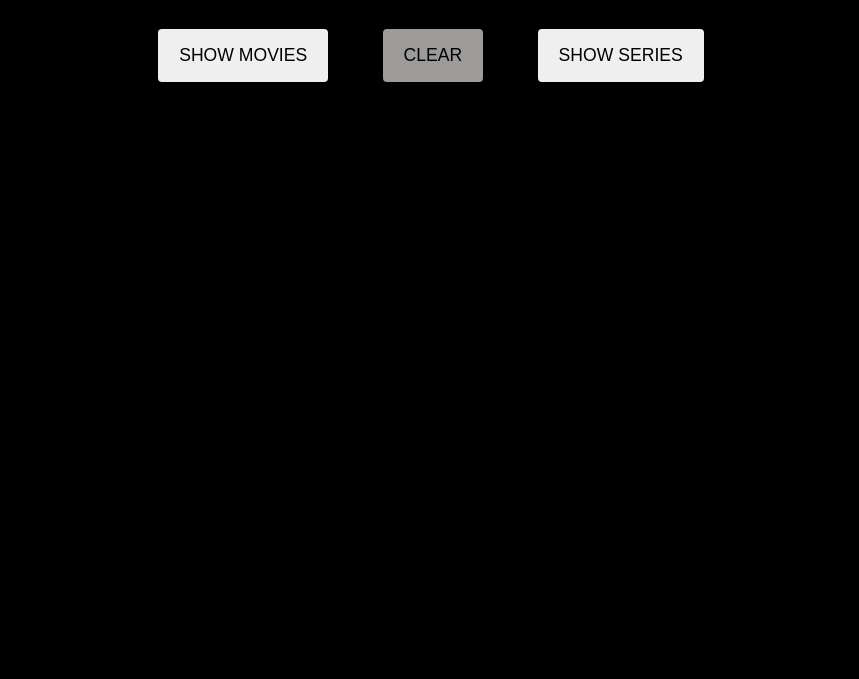
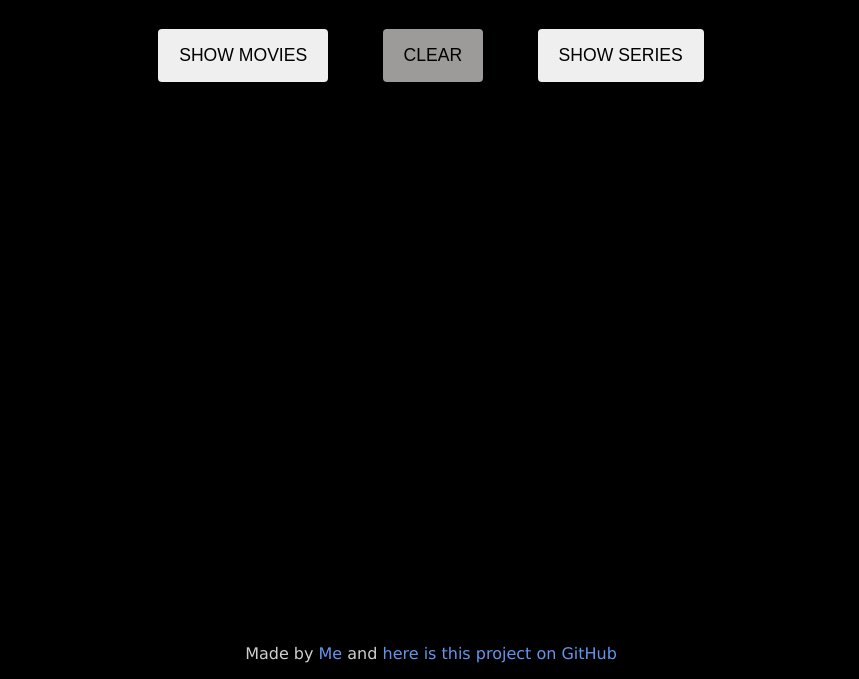
Before and after one commit to elen-oz/hi_js-API_v1, a plain HTML site: page index.html in a window 1280 px wide. Shown: the part 121-800 px from the top of the page, without its empty margins (209-1068 px from the left). Drawn offline with Linux system fonts and the light colour scheme.

Commit message:
feat: add footer

```diff
--- a/script.js
+++ b/script.js
@@ -5,20 +5,28 @@ const wrapperEl = document.createElement('div');
 wrapperEl.classList.add('wrapper');
 appEl.prepend(wrapperEl);
 
-//*----
+const mainEl = document.createElement('div');
+mainEl.classList.add('main');
+wrapperEl.append(mainEl);
+
 const titleEl = document.createElement('h1');
 titleEl.classList.add('title');
 titleEl.textContent = 'Trending Movies & Best Series';
-wrapperEl.prepend(titleEl);
+mainEl.prepend(titleEl);
 
 const btnContainerEl = document.createElement('div');
 btnContainerEl.classList.add('btn-container');
-wrapperEl.append(btnContainerEl);
-//*----
+mainEl.append(btnContainerEl);
 
 const contentEl = document.createElement('div');
 contentEl.classList.add('content');
-wrapperEl.append(contentEl);
+mainEl.append(contentEl);
+
+const footerEl = document.createElement('div');
+footerEl.classList.add('footer');
+footerEl.innerHTML =
+  'Made by <a href="https://github.com/elen-oz">Me</a> and <a href="https://github.com/elen-oz/hi_js-API_v1"> here is this project on GitHub</a>';
+wrapperEl.append(footerEl);
 
 const movieBtnEl = document.createElement('button');
 movieBtnEl.classList.add('btn');
--- a/styles.css
+++ b/styles.css
@@ -26,12 +26,27 @@ a:hover {
   padding-top: 3rem;
   margin: 0 auto;
   max-width: 900px;
+
+  height: 100vh;
+  display: flex;
+  flex-direction: column;
+  justify-content: space-between;
+}
+
+.main {
 }
 
 .content {
   margin: 0 auto;
   padding: 0rem 1rem 0;
   z-index: 1;
+}
+
+.footer {
+  color: #d1cdcd;
+  text-align: center;
+  width: 100%;
+  padding: 1rem 0;
 }
 
 .title {
```
